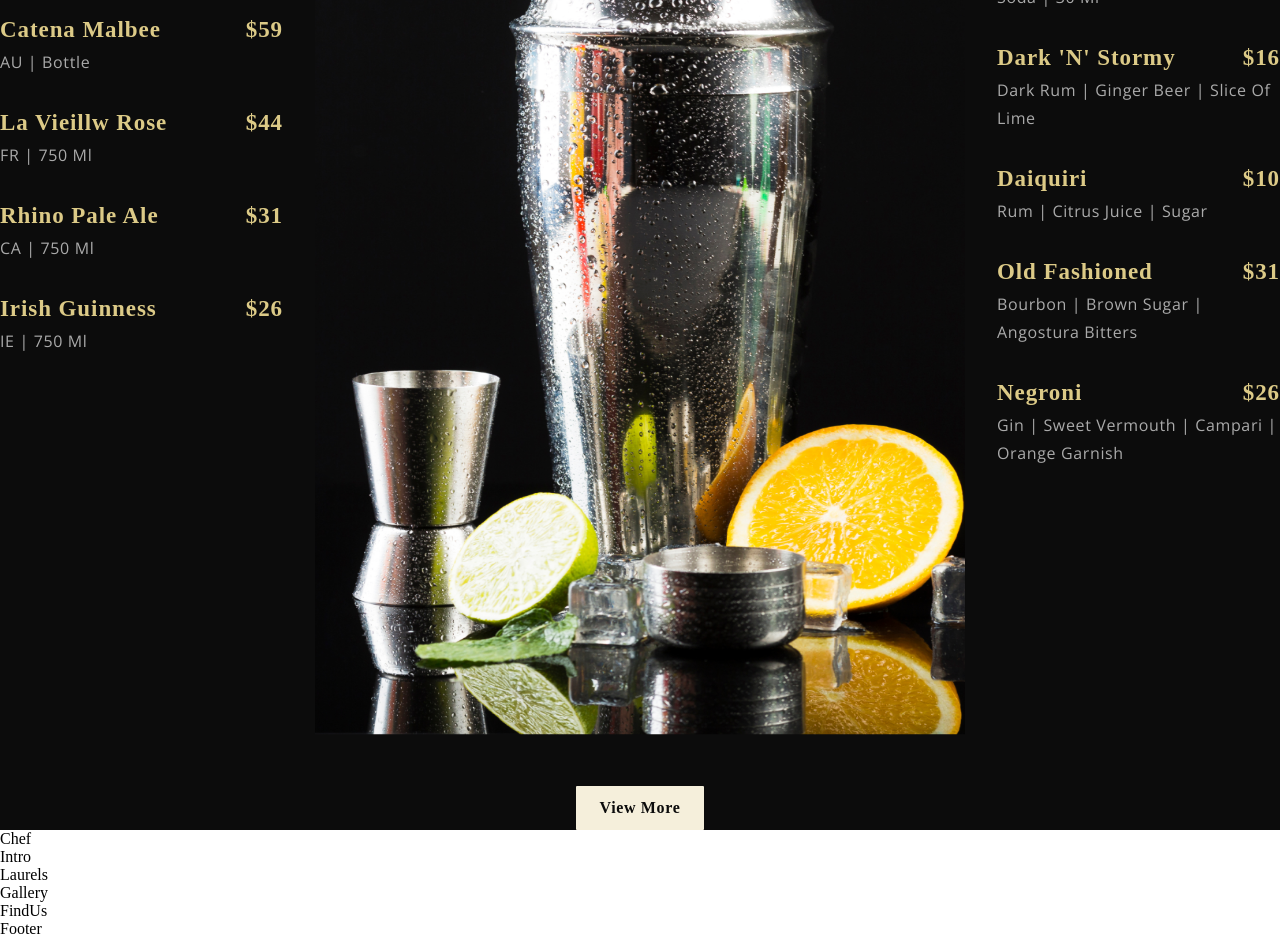
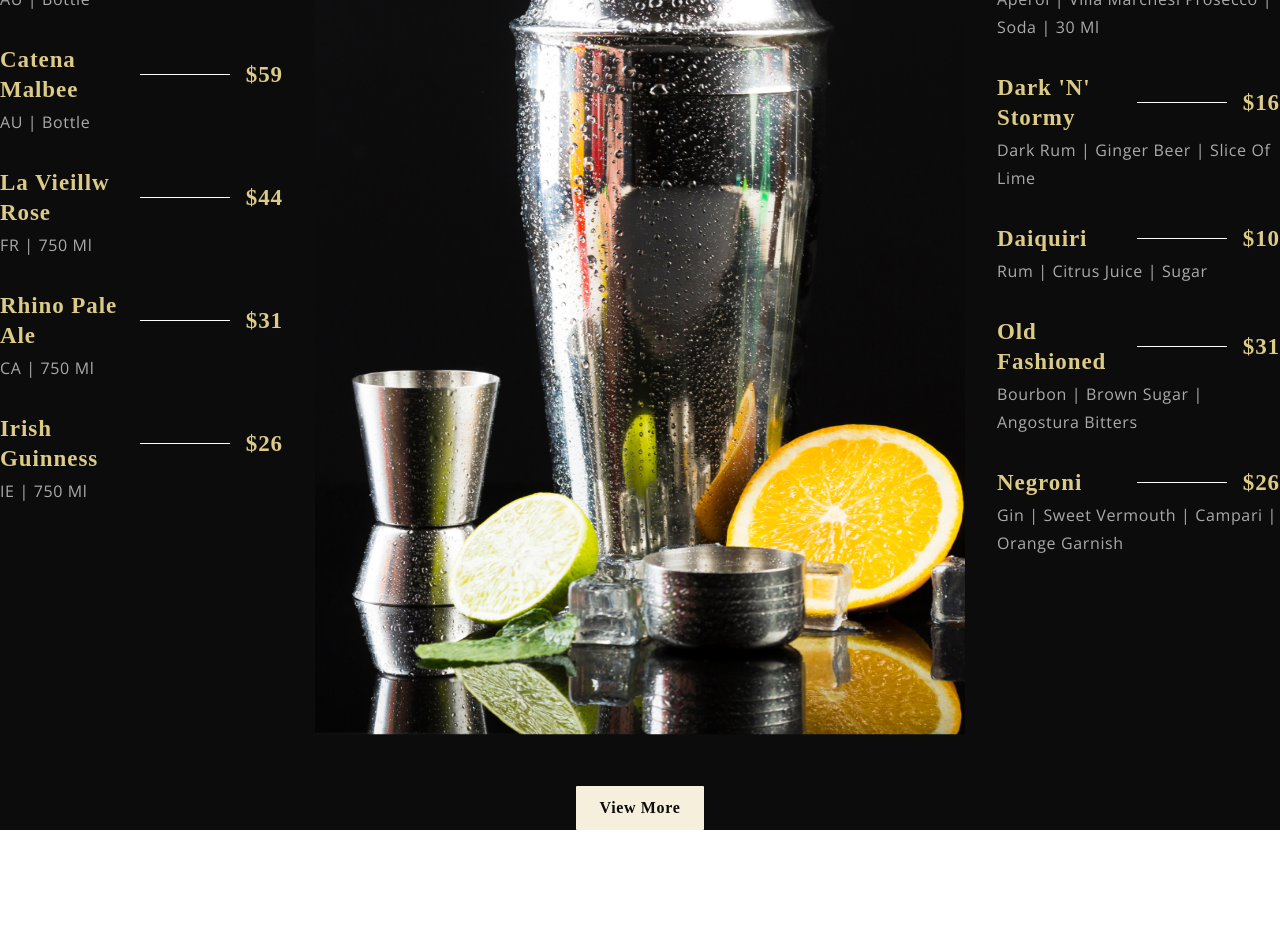
Before and after one commit to Akhil-ps-dev/Thattukada, a React (Create React App) app: page / in a window 1280 px wide. Shown: the part 2620-3558 px from the top of the page. After the commit the page ends 3450 px from the top, so only its background shows below. Built offline with nearby package versions, Linux system fonts and the light colour scheme; a web font is replaced by a local one.

Commit message:
fix bug menuitem dash

```diff
--- a/src/App.js
+++ b/src/App.js
@@ -10,12 +10,12 @@ const App = () => (
     <Header />
     <AboutUs />
     <SpecialMenu />
-    <Chef />
+    {/* <Chef />
     <Intro />
     <Laurels />
     <Gallery />
     <FindUs />
-    <Footer />
+    <Footer /> */}
   </div>
 );
 
--- a/src/components/Menuitem/MenuItem.css
+++ b/src/components/Menuitem/MenuItem.css
@@ -24,10 +24,10 @@ align-items: center;
 }
 
 
-.app__menuitems-dash{
-width: 90pxpx;
+.app__menuitem-dash{
+width: 90px;
 height: 1px;
-background: var(--color-golden);
+background: var(--color-white);
 margin: 0px 1rem;
 
 }
--- a/src/components/Menuitem/MenuItem.jsx
+++ b/src/components/Menuitem/MenuItem.jsx
@@ -10,7 +10,9 @@ const MenuItem = ({ title, price, tags }) => (
           {title}
         </p>
       </div>
-      <div className="app__menuitem-dash"></div>
+      <div className="app__menuitem-dash">
+
+      </div>
 
       <div className="app__menuitem-price">
         <p className="p__cormorant" style={{ color: "#DCCA87" }}>
```
